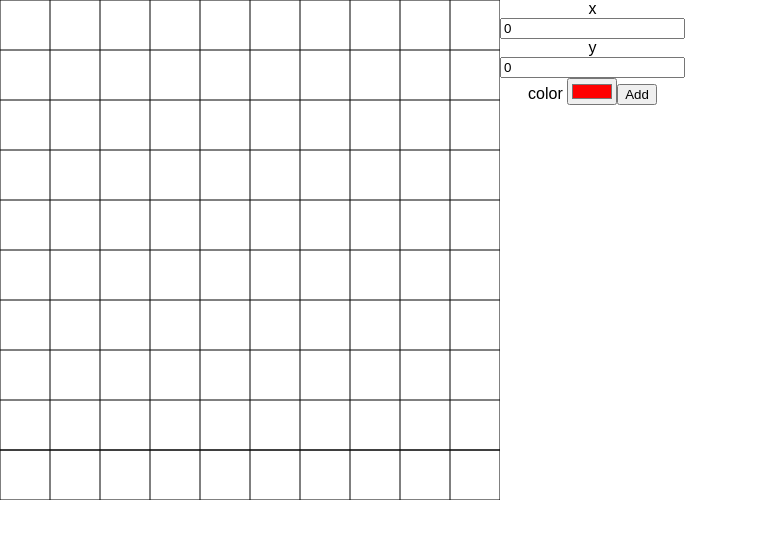
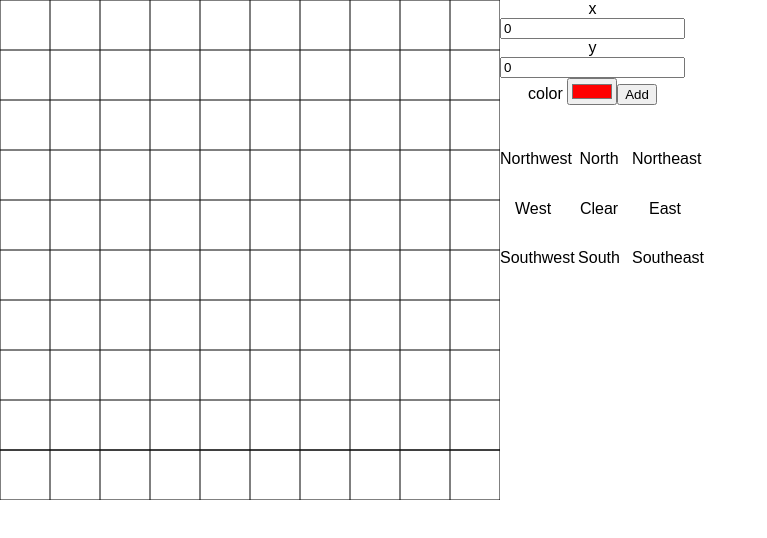
Before and after one commit to cdj2112/Game-Grid, a React (Create React App) app: page / in a window 1280 px wide. Shown: the top 538 px of the page, without its empty margins (0-767 px from the left). Built offline with nearby package versions, Linux system fonts and the light colour scheme.

Commit message:
add paths to pieces

```diff
--- a/src/App.js
+++ b/src/App.js
@@ -2,6 +2,7 @@ import React, { Component } from 'react';
 
 import CanvasGrid from './Components/CanvasGrid';
 import PieceAdder from './Components/PieceAdder';
+import DirectionControl from './Components/DirectionControl';
 
 import findPieceInPosition from './utils/findPieceInPosition';
 
@@ -10,11 +11,11 @@ import './App.css';
 
 class App extends Component {
   constructor(props){
-    super()
+    super();
     this.state={
       pieces: [],
       selected: -1,
-    }
+    };
   }
 
   addPiece({ x, y, color }){
@@ -24,14 +25,37 @@ class App extends Component {
     if(!taken) {
       pieces.push({
         pos: {x:parseInt(x), y:parseInt(y)},
-        color
+        color,
+        path:[]
       });
     }
     this.setState({pieces});
   }
 
   selectPiece(index){
-    this.setState({selected: index})
+    this.setState({selected: index});
+  }
+
+  addPathToSelected(direction){
+    const {pieces, selected} = this.state;
+    if(selected>=0){
+      const selP = pieces[selected];
+      if(Math.abs(selP.path[selP.path.length-1] - direction) !== 4){
+        selP.path.push(direction);
+      } else {
+        selP.path.splice(-1,1);
+      }
+      pieces.splice(selected, 1, selP);
+      this.setState({pieces});
+    }
+  }
+
+  clearPathOfSelected(){
+    const {pieces, selected} = this.state;
+    if(selected>=0){
+      pieces[selected].path=[];
+      this.setState({pieces})
+    }
   }
 
   removeSelected(){
@@ -54,6 +78,10 @@ class App extends Component {
           addPiece={this.addPiece.bind(this)}
           removeSelected={this.removeSelected.bind(this)}
         />
+        <DirectionControl
+          addPath={this.addPathToSelected.bind(this)}
+          clearPath={this.clearPathOfSelected.bind(this)}
+        />
       </div>
     );
   }
--- a/src/Components/CanvasGrid.js
+++ b/src/Components/CanvasGrid.js
@@ -1,6 +1,17 @@
 import React, { Component } from 'react';
 
 import findPieceInPosition from '../utils/findPieceInPosition';
+
+const DIRCTIONS = [
+  [0, -1],
+  [1, -1],
+  [1, 0],
+  [1, 1],
+  [0, 1],
+  [-1, 1],
+  [-1, 0],
+  [-1, -1]
+]
 
 class CanvasGrid extends Component {
 	componentDidMount(){
@@ -44,7 +55,7 @@ class CanvasGrid extends Component {
     }
 
     pieces.forEach((p)=>{
-      const { pos, color } = p;
+      const { pos, color, path } = p;
       const { x, y } = pos;
       ctx.beginPath();
       ctx.fillStyle = color;
@@ -55,6 +66,16 @@ class CanvasGrid extends Component {
       )
       ctx.closePath();
       ctx.fill();
+
+      ctx.beginPath();
+      let lx = (x+0.5)*gridSizeW, ly = (y+0.5)*gridSizeH
+      ctx.moveTo( lx, ly );
+      path.forEach((d)=>{
+        lx += gridSizeW * DIRCTIONS[d][0];
+        ly += gridSizeH * DIRCTIONS[d][1];
+        ctx.lineTo( lx, ly );
+      });
+      ctx.stroke();
     })
   }
 
--- /dev/null
+++ b/src/Components/DirectionControl.css
@@ -0,0 +1,31 @@
+.arrowBase {
+	position: absolute;
+	top: 150px;
+	left: 500px;
+	width: 200px;
+	height: 150px;
+}
+
+.rosePoint {
+	position: absolute;
+	width:33%;
+	height: 33%;
+	top: 33%;
+	left: 33%;
+}
+
+.north {
+	top: 0;
+}
+
+.east {
+	left: 66%;
+}
+
+.south {
+	top: 66%;
+}
+
+.west {
+	left:0;
+}
--- /dev/null
+++ b/src/Components/DirectionControl.js
@@ -0,0 +1,39 @@
+import React, { Component } from 'react';
+
+import './DirectionControl.css';
+
+const DIRECTIONS = {
+	'North': {className: 'north'},
+	'Northeast': {className: 'north east'},
+	'East': {className: 'east'},
+	'Southeast': {className: 'south east'},
+	'South': {className: 'south'},
+	'Southwest': {className: 'south west'},
+	'West': {className: 'west'},
+	'Northwest': {className: 'north west'},
+	'Clear': {className: ''}
+}
+
+export default class DirectionControl extends Component {
+  addPath(key){
+  	return () => {
+      if(key!==8) this.props.addPath(key);
+      else this.props.clearPath();
+    }
+  }
+
+  render(){
+  	const directionlabels = Object.keys(DIRECTIONS).map((d, idx)=>{
+  		return <label
+  		  key={idx}
+  		  className={`rosePoint ${DIRECTIONS[d].className}`}
+  		  onClick={this.addPath(idx)}
+  		>
+  		 {d}
+  		</label>;
+  	})
+  	return <div className={'arrowBase'}>
+      {directionlabels}
+  	</div>
+  }
+}
```
